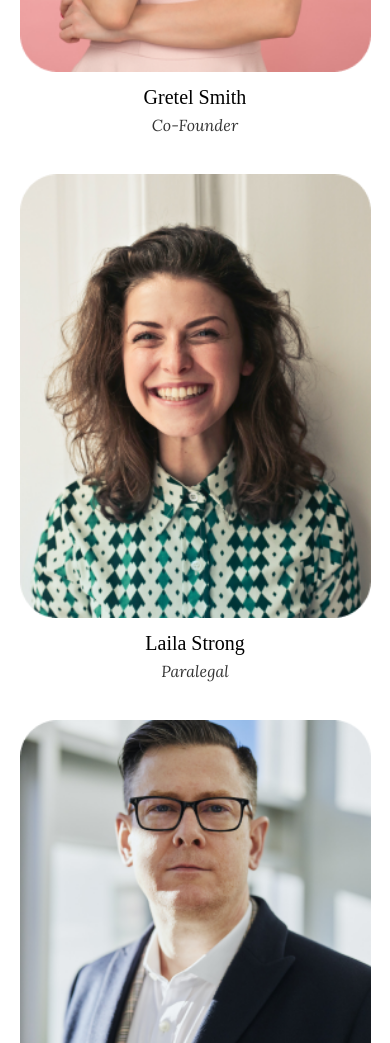
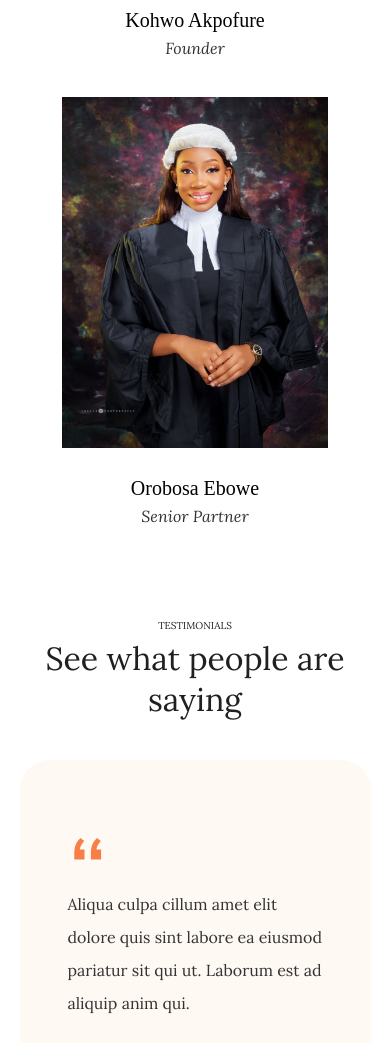
Before and after one commit to ejiroghene15/Law-Template, a PHP site: page / in a window 390 px wide. Shown: the part 5457-6500 px from the top of the page. Run offline with PHP 8.4, Linux system fonts and the light colour scheme; some libraries are stand-ins or nearby versions; some web fonts are replaced.

Commit message:
Changes to Metalex UI

```diff
--- a/assets/css/style.css
+++ b/assets/css/style.css
@@ -411,12 +411,25 @@ main {
 .info-section#our-team section .card-grid {
   margin-top: 2.5em;
   display: grid;
-  grid-template-columns: repeat(4, minmax(10px, 1fr));
+  grid-template-columns: repeat(2, minmax(10px, 300px));
+  justify-content: center;
   overflow-x: auto;
   gap: 2em;
 }
 .info-section#our-team section .card-grid .card {
+  margin: auto;
   text-align: center;
+}
+.info-section#our-team section .card-grid .card > figure {
+  height: 400px;
+  overflow: hidden;
+  margin: 0;
+}
+.info-section#our-team section .card-grid .card > figure img {
+  width: 100%;
+  height: inherit;
+  -o-object-position: 0 -19px;
+     object-position: 0 -19px;
 }
 .info-section#our-team section .card-grid .card h5 {
   text-align: center;
@@ -430,25 +443,17 @@ main {
   font-style: italic;
   text-align: center;
 }
-@media screen and (max-width: 1200px) {
-  .info-section#our-team section .card-grid .card img {
-    width: 18vw;
-  }
-}
-@media screen and (max-width: 991px) {
+@media screen and (max-width: 1000px) {
   .info-section#our-team section .card-grid {
     grid-template-columns: repeat(2, minmax(10px, 1fr));
   }
-  .info-section#our-team section .card-grid .card img {
-    width: 30vw;
+  .info-section#our-team section .card-grid .card > figure {
+    height: 370px;
   }
 }
 @media screen and (max-width: 480px) {
   .info-section#our-team section .card-grid {
     grid-template-columns: 1fr;
-  }
-  .info-section#our-team section .card-grid .card img {
-    width: 100%;
   }
 }
 .info-section#testimonial {
--- a/index.php
+++ b/index.php
@@ -181,7 +181,7 @@
 					exercitation adipisicing reprehenderit exercitation sit veniam
 					deserunt
 				</p>
-				<a href="#more-info">Request a free consultation</a>
+				<a href="#more-info">Send us a Message</a>
 			</section>
 			<aside>
 				<div class="four-sections">
@@ -214,25 +214,33 @@
 				</h2>
 				<div class="card-grid">
 					<div class="card">
-						<img src="./imgs/co-founder.png" alt="" />
-						<h5 class="headings">Gretel Smith</h5>
-						<p>Co-Founder</p>
+						<figure>
+							<img src="./imgs/team/akpos.jpg" alt="" />
+						</figure>
+						<h5 class="headings">Kohwo Akpofure</h5>
+						<p>Founder</p>
 					</div>
 
 					<div class="card">
-						<img src="./imgs/paralegal.png" alt="" />
-						<h5 class="headings">Laila Strong</h5>
-						<p>Paralegal</p>
+						<figure>
+							<img src="./imgs/team/partner_2.jpg" alt="" />
+						</figure>
+						<h5 class="headings">Orobosa Ebowe</h5>
+						<p>Senior Partner</p>
 					</div>
 
-					<div class="card">
-						<img src="./imgs/partner.png" alt="" />
+					<div class="card" hidden>
+						<figure>
+							<img src="./imgs/partner.png" alt="" />
+						</figure>
 						<h5 class="headings">Samson Range</h5>
 						<p>Partner</p>
 					</div>
 
-					<div class="card">
-						<img src="./imgs/secretary.png" alt="" />
+					<div class="card" hidden>
+						<figure>
+							<img src="./imgs/secretary.png" alt="" />
+						</figure>
 						<h5 class="headings">Keri Powell</h5>
 						<p>Secretary</p>
 					</div>
@@ -346,20 +354,7 @@
 			<img src="./imgs/twitter-logo.svg" alt="twitter" />
 		</p>
 	</footer>
-	<!--Start of Tawk.to Script-->
-	<script type="text/javascript">
-		var Tawk_API = Tawk_API || {},
-			Tawk_LoadStart = new Date();
-		(function() {
-			var s1 = document.createElement("script"),
-				s0 = document.getElementsByTagName("script")[0];
-			s1.async = true;
-			s1.src = 'https://embed.tawk.to/633af0fa37898912e96ca040/1gef3qll6';
-			s1.charset = 'UTF-8';
-			s1.setAttribute('crossorigin', '*');
-			s0.parentNode.insertBefore(s1, s0);
-		})();
-	</script>
+	<script src="//code.tidio.co/cec3szootznfia799pjladphh8dnncae.js" async></script>
 	<!--End of Tawk.to Script-->
 	<script src="https://ajax.googleapis.com/ajax/libs/jquery/3.3.1/jquery.min.js"></script>
 	<script src="https://unpkg.com/sweetalert/dist/sweetalert.min.js"></script>
--- a/style.scss
+++ b/style.scss
@@ -425,13 +425,23 @@ main {
 			.card-grid {
 				margin-top: 2.5em;
 				display: grid;
-				grid-template-columns: repeat(4, minmax(10px, 1fr));
-
+				grid-template-columns: repeat(2, minmax(10px, 300px));
+				justify-content: center;
 				overflow-x: auto;
 				gap: 2em;
 				.card {
+					margin: auto;
 					text-align: center;
-
+					& > figure {
+						height: 400px;
+						overflow: hidden;
+						margin: 0;
+						img {
+							width: 100%;
+							height: inherit;
+							object-position: 0 -19px;
+						}
+					}
 					h5 {
 						text-align: center;
 						font-size: 20px;
@@ -446,24 +456,15 @@ main {
 					}
 				}
 
-				@include mq(1200px) {
-					.card img {
-						width: 18vw;
-					}
-				}
-
-				@include mq(991px) {
+				@include mq(1000px) {
 					grid-template-columns: repeat(2, minmax(10px, 1fr));
-					.card img {
-						width: 30vw;
+					.card > figure {
+						height: 370px;
 					}
 				}
 
 				@include mq(480px) {
 					grid-template-columns: 1fr;
-					.card img {
-						width: 100%;
-					}
 				}
 			}
 		}
```
Also changed, not shown: imgs/team/partner_2.jpg (added), 5 other files.
